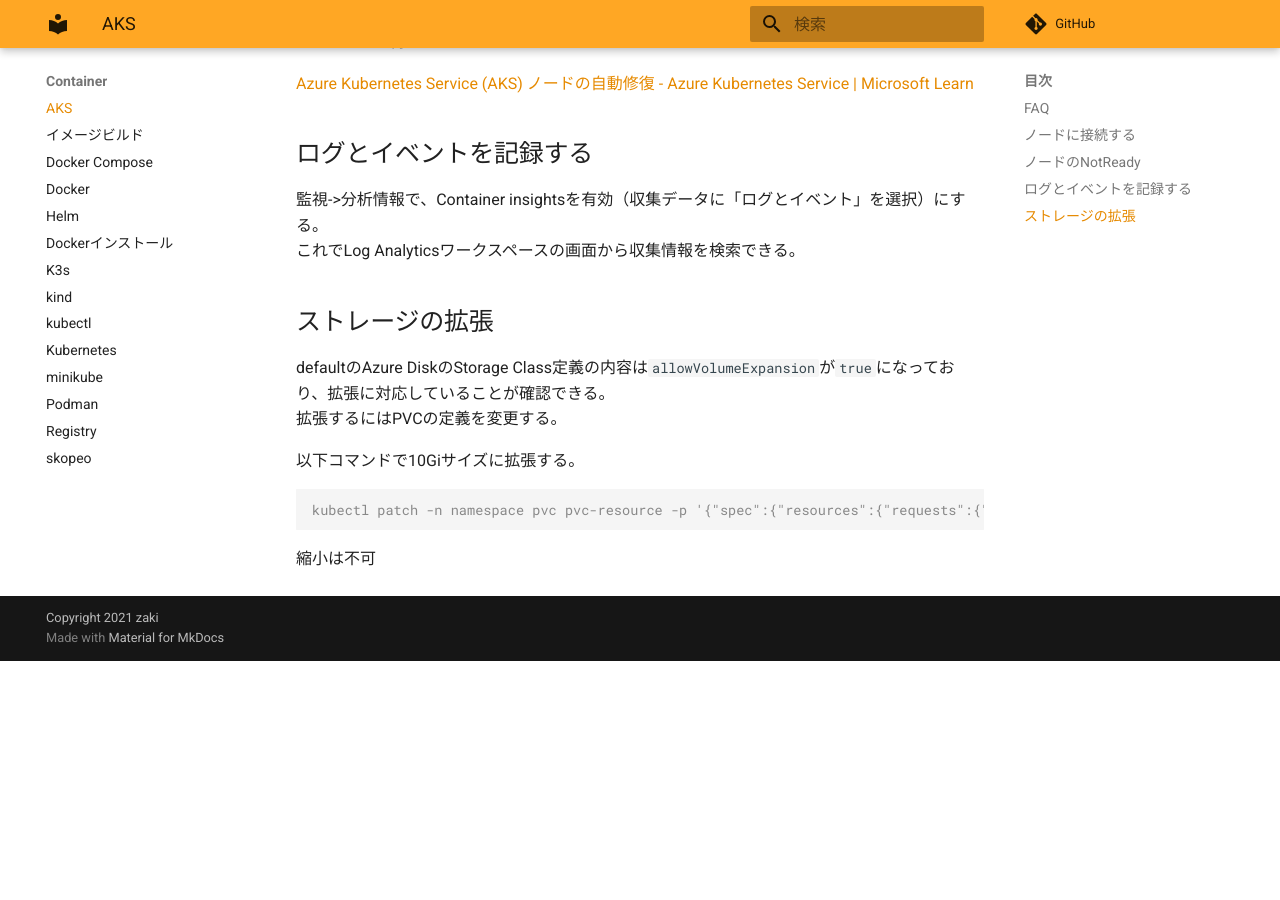
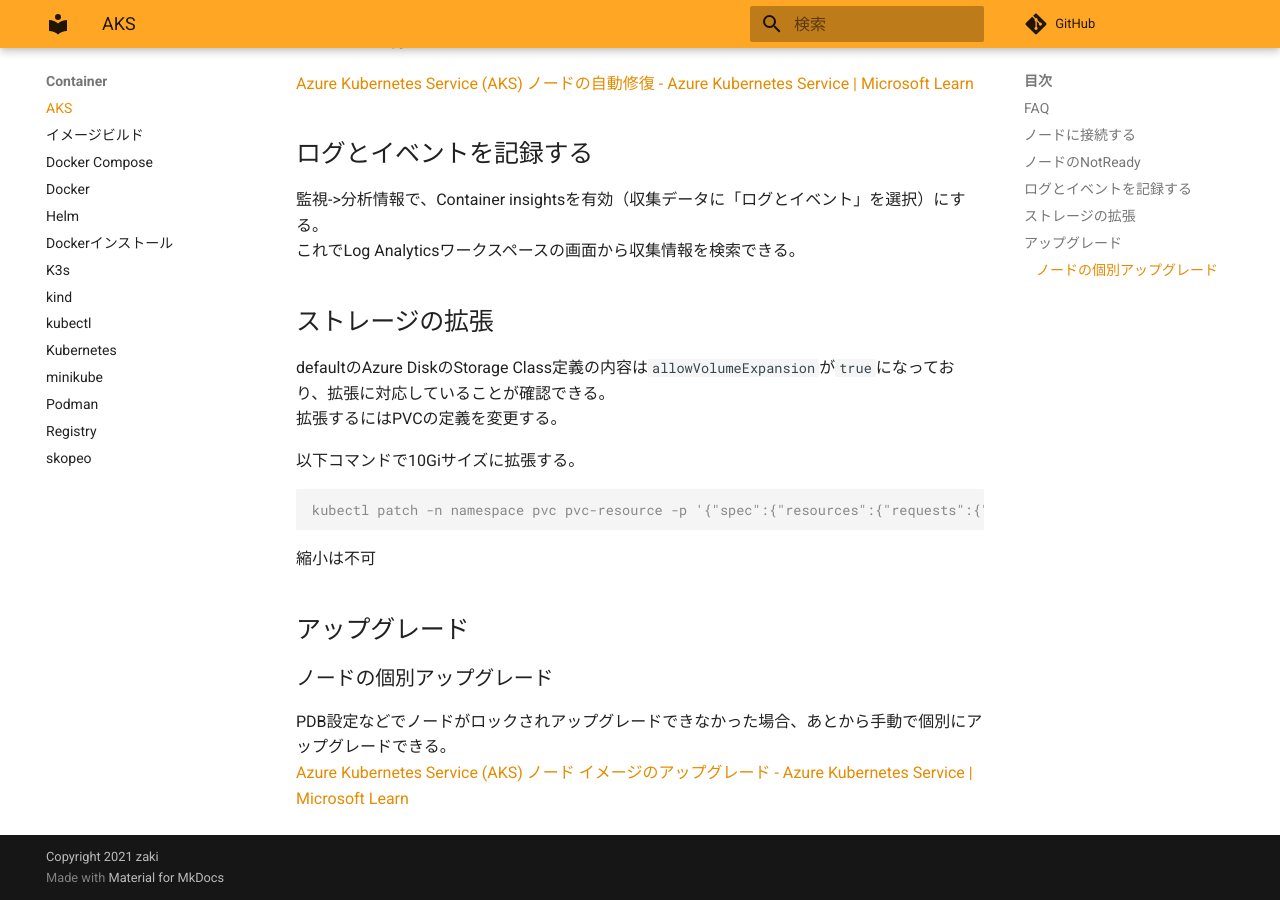
Before and after one commit to zaki-lknr/docs, an MkDocs documentation site: the page built from docs/Container/AKS.md, in a window 1280 px wide and 900 px high, scrolled down 944 px. Built offline with MkDocs 1.6.1 and Material for MkDocs 9.7.7, drawn with Linux system fonts in a browser that asks for light colours; comment, search, counter and statistics services are not loaded; before the commit the page ends 1605 px from its top, so only the background shows below that.

Commit message:
add: container/AKS: upgrade

````diff
--- a/docs/Container/AKS.md
+++ b/docs/Container/AKS.md
@@ -52,3 +52,10 @@ kubectl patch -n namespace pvc pvc-resource -p '{"spec":{"resources":{"requests"
 ```
 
 縮小は不可
+
+## アップグレード
+
+### ノードの個別アップグレード
+
+PDB設定などでノードがロックされアップグレードできなかった場合、あとから手動で個別にアップグレードできる。
+[Azure Kubernetes Service (AKS) ノード イメージのアップグレード - Azure Kubernetes Service | Microsoft Learn](https://learn.microsoft.com/ja-jp/azure/aks/node-image-upgrade)
````
